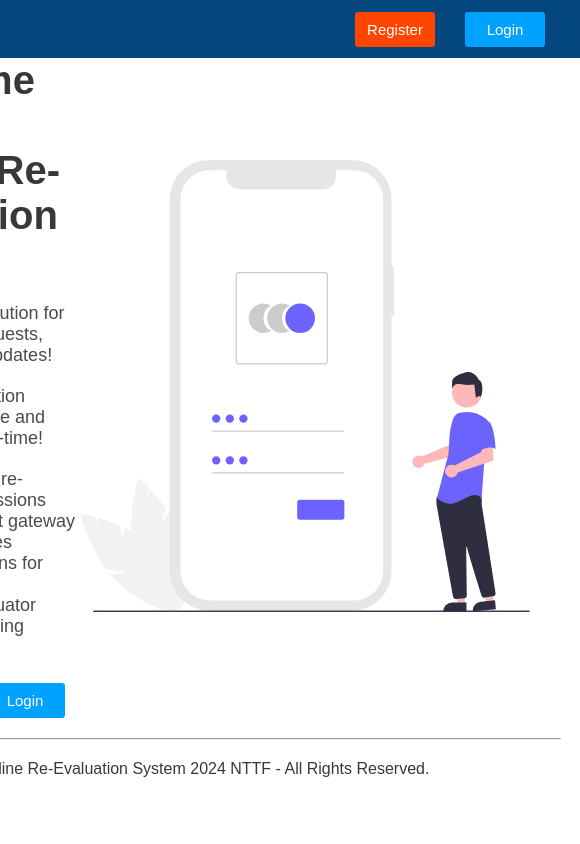
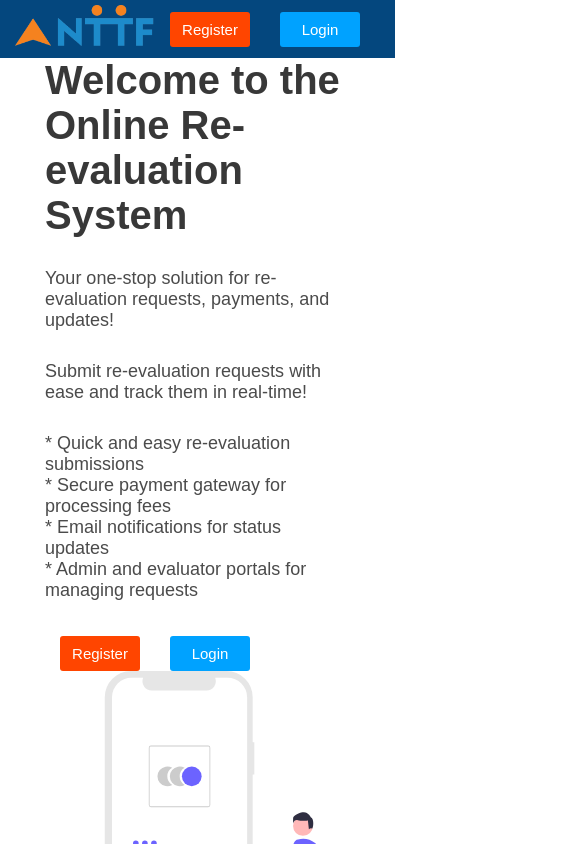
Before and after one commit to Tamilarasan117/re-evaluation-system, a React (Create React App) app in the folder frontend/: page / in a window 390 px wide. Shown: the top 844 px of the page, 580 px wide, since content can reach past the window. Built offline with nearby package versions, Linux system fonts and the light colour scheme; no server answers.

Commit message:
project completed

```diff
--- a/frontend/src/components/Home/Index.jsx
+++ b/frontend/src/components/Home/Index.jsx
@@ -9,7 +9,7 @@ import loginImg from '../../assets/login.svg'
 const Index = () => {
   return (
     <section className='index-card'>
-      <div>
+      <div className='index-cont-card'>
         <h1 className='index-head'>Welcome to the Online Re-evaluation System</h1>
         <p className='index-desc'>Your one-stop solution for re-evaluation requests, payments, and updates!</p>
         <p className='index-desc'>Submit re-evaluation requests with ease and track them in real-time!</p>
@@ -40,7 +40,7 @@ const Index = () => {
           </motion.div>
         </div>
       </div>
-      <div className='hero-image'>
+      <div className='hero-image-cont'>
         <img src={ loginImg } alt='Authentication' className='auth-img' />
       </div>
     </section>
--- a/frontend/src/styles/styles.css
+++ b/frontend/src/styles/styles.css
@@ -69,6 +69,25 @@
   justify-content: center;
   padding: 0 50px;
 }
+/* media query for index-card */
+@media (max-width: 768px) {
+  .index-card {
+    flex-direction: column;
+  }
+}
+.index-cont-card {
+  display: flex;
+  flex-direction: column;
+  gap: 20px;
+}
+/* media query for index-cont-card */
+@media (max-width: 768px) {
+ .index-cont-card {
+    width: 100%;
+    flex-direction: column;
+    gap: 10px;
+  }
+}
 .index-head {
   font-size: 40px;
   color: rgb(56, 56, 56);
@@ -88,8 +107,28 @@
   display: flex;
   margin-top: 25px;
 }
+.hero-image-cont {
+  display: flex;
+  justify-content: center;
+  align-items: center;
+}
+/* media query for hero-img-cont */
+@media (max-width: 768px) {
+ .hero-image-cont {
+  width: 100%;
+    flex-direction: column;
+    align-items: center;
+  }
+}
 .auth-img {
   width: 450px;
+}
+/* media query for auth-img */
+@media (max-width: 768px) {
+ .auth-img {
+    width: 100%;
+    margin-bottom: 20px;
+  }
 }
 
 
@@ -114,7 +153,7 @@
 
 /* auth form styles */
 .auth-form-container {
-  width: 400px;
+  width: 350px;
   display: flex;
   flex-direction: column;
   align-items: center;
```
Lines whose indentation alone changed are shown as unchanged.
